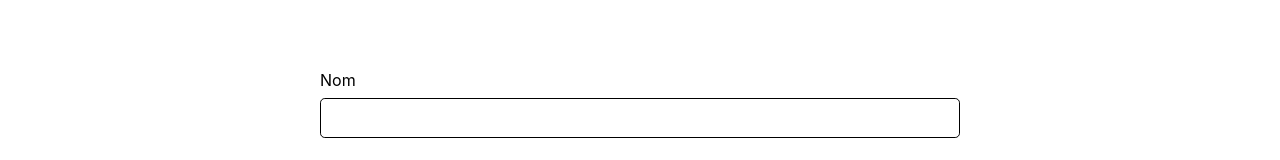
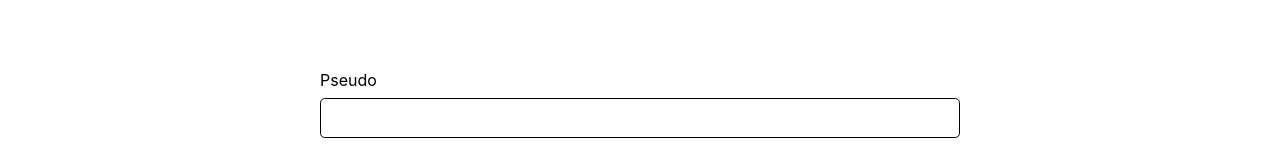
Before and after one commit to Kylzo/Yahtzee_Proj, a React (Create React App) app in the folder frontend/: page /inscription in a window 1280 px wide. Shown: the part 169-329 px from the top of the page. Built offline with nearby package versions, Linux system fonts and the light colour scheme.

Commit message:
Change name to pseudo

```diff
--- a/frontend/src/pages/Inscription.jsx
+++ b/frontend/src/pages/Inscription.jsx
@@ -7,8 +7,8 @@ const Inscription = () => {
       <h1>Inscrivez vous à Yahtzee</h1>
       <form>
         <div className="label">
-          <label htmlFor="name">Nom</label>
-          <input id="name" name="name" type="text" />
+          <label htmlFor="name">Pseudo</label>
+          <input id="name" name="pseudo" type="text" />
         </div>
         <div className="label">
           <label htmlFor="email">Email</label>
```
